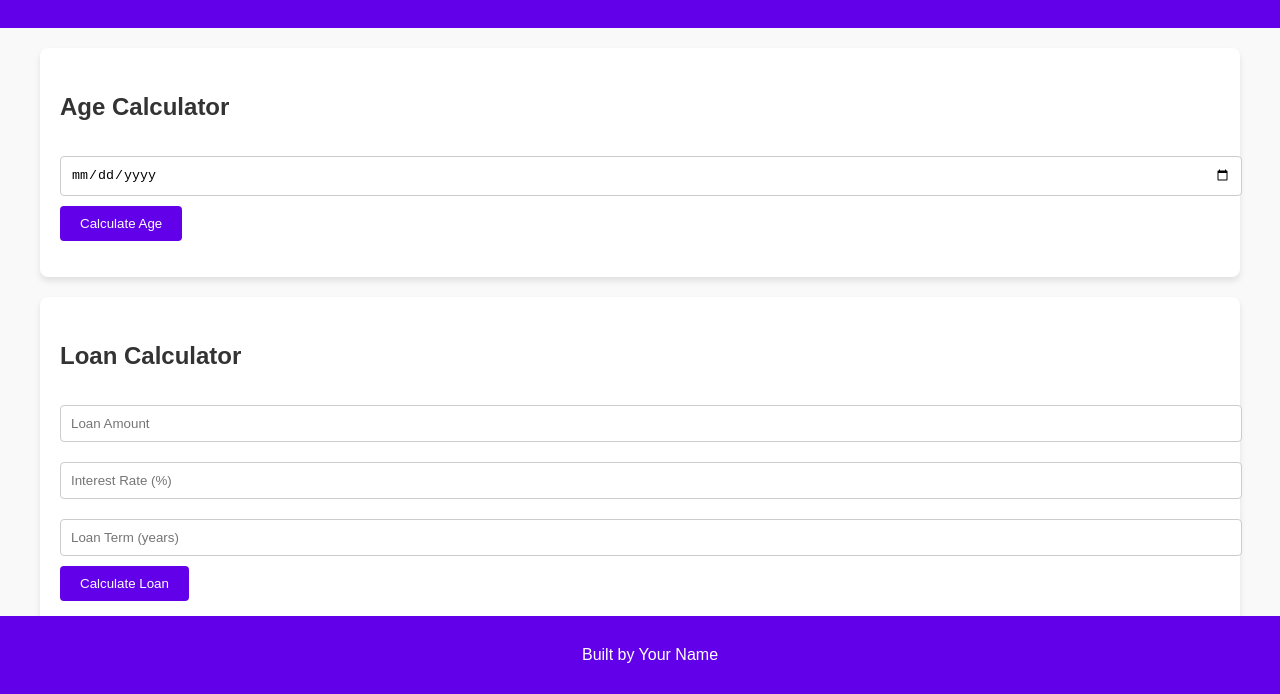
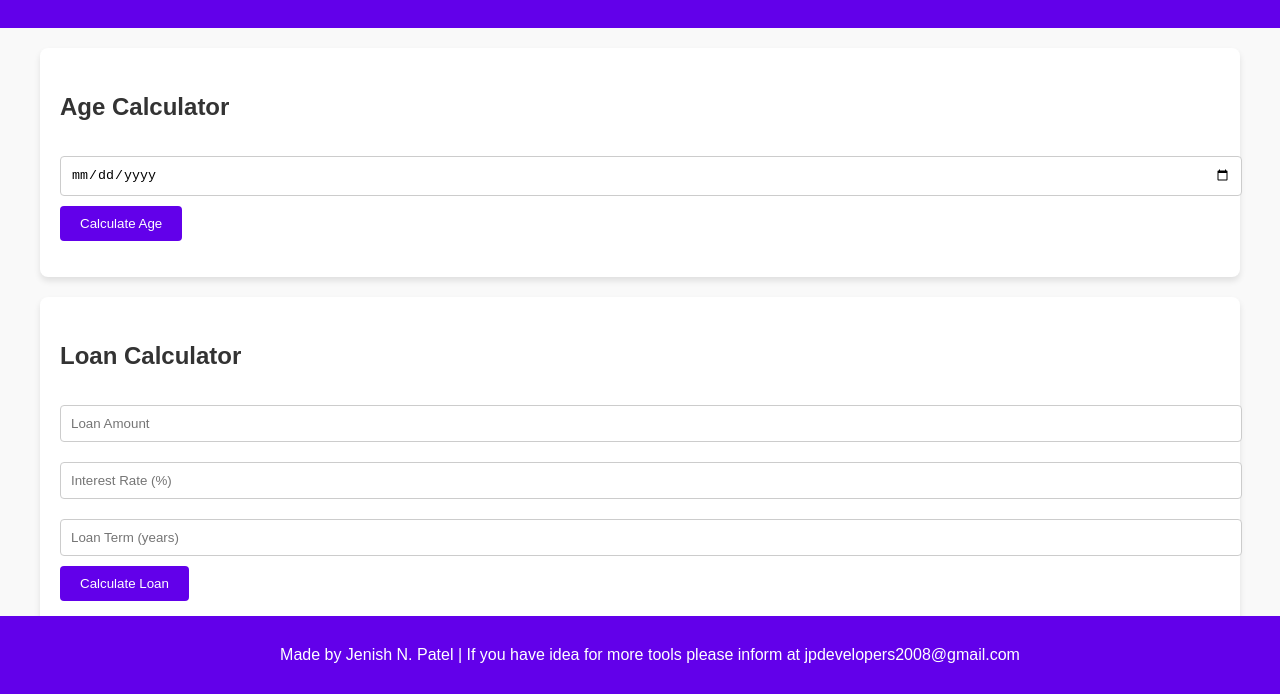
Before and after one commit to Technologia-ai/TechWorld01, a plain HTML site: page index.html in a window 1280 px wide. Shown: the part 106-800 px from the top of the page. Drawn offline with Linux system fonts and the light colour scheme.

Commit message:
Add files via upload

```diff
--- a/index.html
+++ b/index.html
@@ -95,7 +95,7 @@
   </main>
 
   <footer>
-    <p>Built by Your Name</p>
+    <p>Made by Jenish N. Patel | If you have idea for more tools please inform at jpdevelopers2008@gmail.com</p>
   </footer>
 
   <script src="script.js"></script>
```
